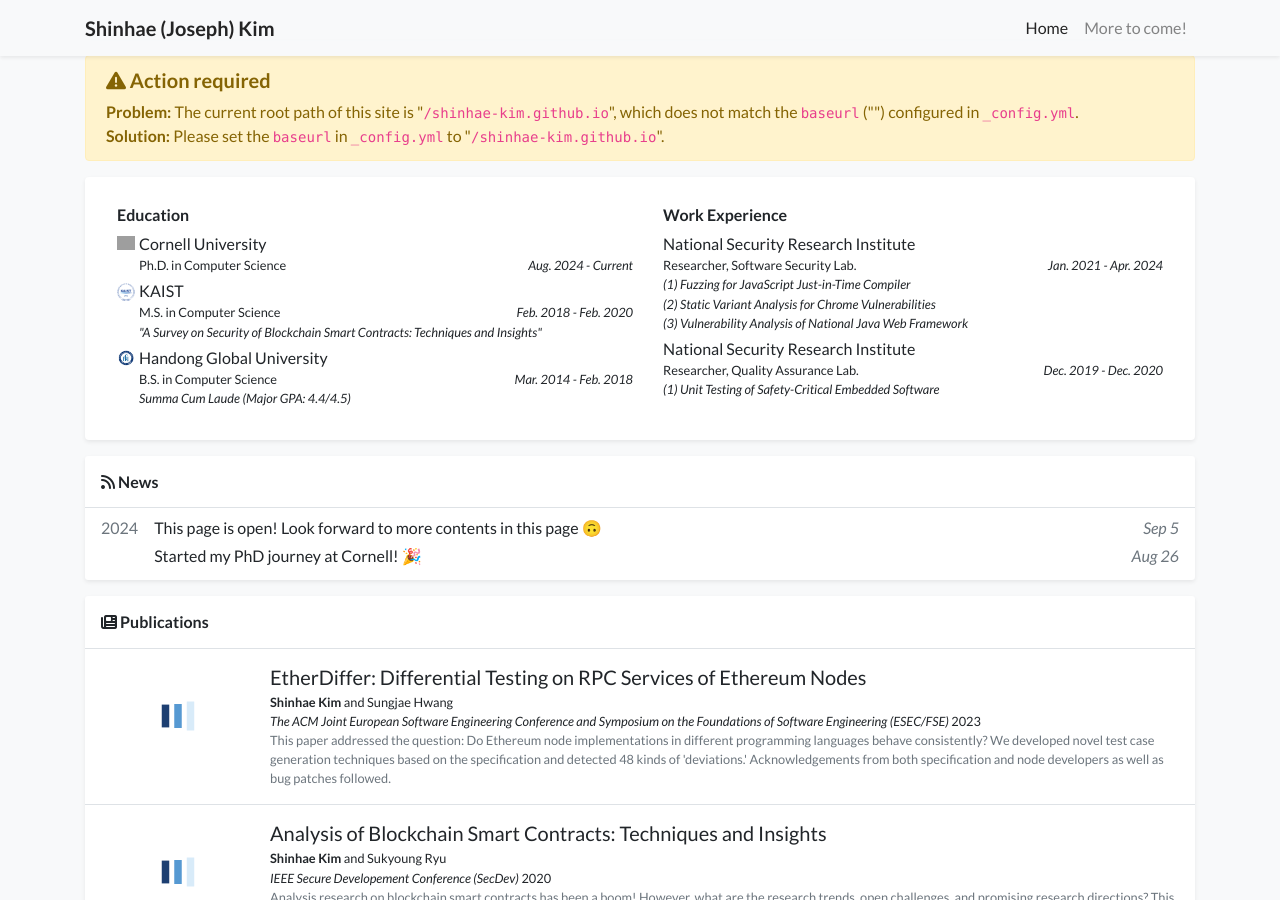
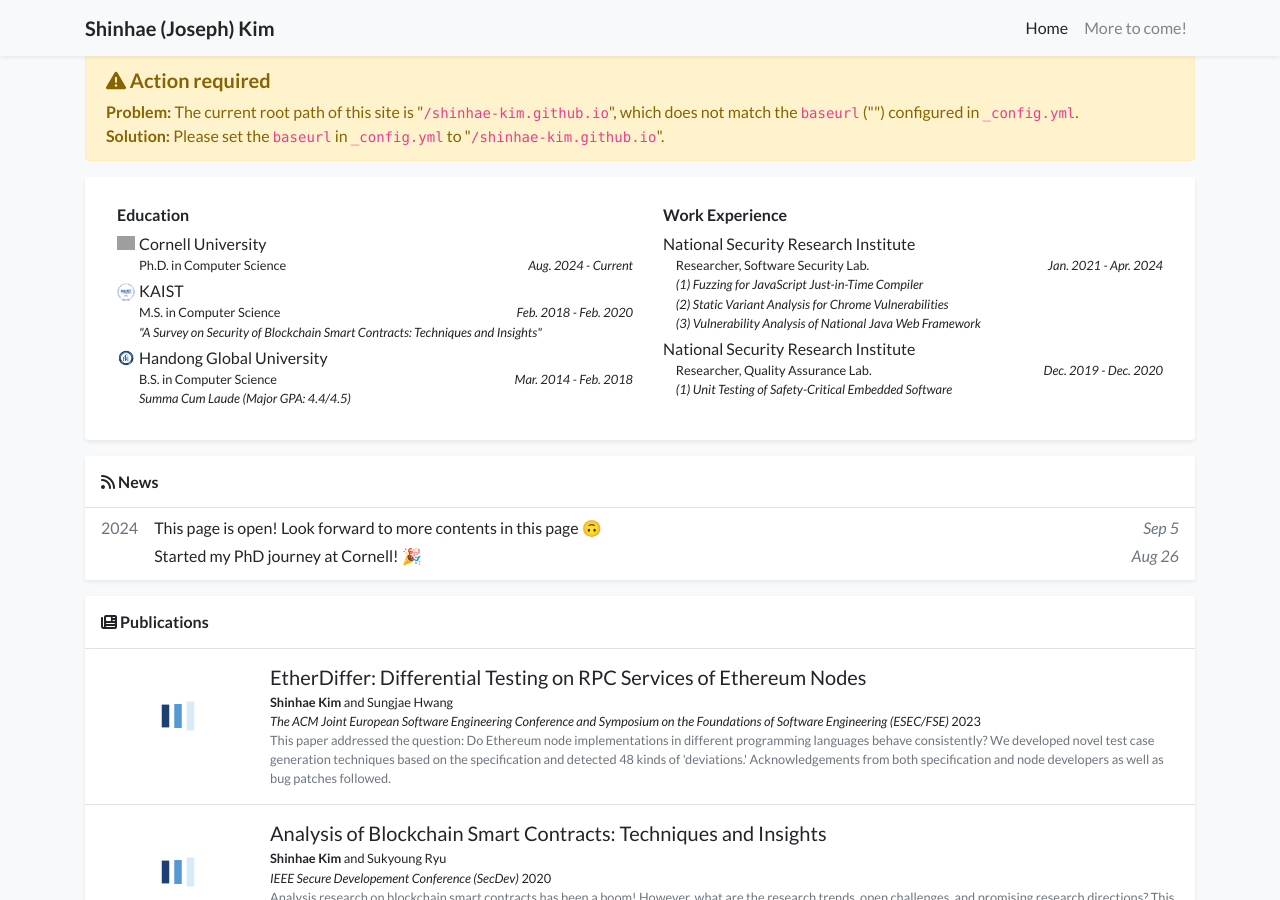
Before and after one commit to shinhae-kim/shinhae-kim.github.io, a Jekyll site: the page index.html, which Jekyll copies as it is, in a window 1280 px wide and 900 px high, scrolled down 524 px. Built offline with Jekyll 4.4.1, drawn with Linux system fonts in a browser that asks for light colours; a style sheet for code colours, icons or effects is not loaded; grey boxes are pictures that could not be loaded.

Commit message:
indented details in work experience

```diff
--- a/index.html
+++ b/index.html
@@ -210,30 +210,31 @@ document.querySelectorAll(".root-path-text").forEach(function(element){
                                             <div>National Security Research Institute</div>
                                             <div class="small"></div>
                                             <div class="small d-flex">
-                                                <div>Researcher, Software Security Lab.</div>
+                                                <div style="padding-left: 1em">Researcher, Software Security Lab.</div>
                                                 <div class="mt-auto ml-auto no-break"><em>Jan. 2021 - Apr. 2024</em></div>
                                             </div>
                                             <div class="small">
-                                                <div><i> (1) Fuzzing for JavaScript Just-in-Time Compiler </i></div>
+                                                <div style="padding-left: 1em"><i> (1) Fuzzing for JavaScript Just-in-Time Compiler </i></div>
                                             </div>
                                             <div class="small">
-                                                <div><i> (2) Static Variant Analysis for Chrome Vulnerabilities </i></div>
+                                                <div style="padding-left: 1em" ><i> (2) Static Variant Analysis for Chrome Vulnerabilities </i></div>
                                             </div>
+
                                             <div class="small">
-                                                <div><i> (3) Vulnerability Analysis of National Java Web Framework </i></div>
+                                                <div style="padding-left: 1em"><i> (3) Vulnerability Analysis of National Java Web Framework </i></div>
                                             </div>
-                                        </div>
+				        </div>
                                     </li>
                                     <li class="media mb-1">
                                         <div class="media-body">
                                             <div>National Security Research Institute</div>
                                             <div class="small"></div>
                                             <div class="small d-flex">
-                                                <div>Researcher, Quality Assurance Lab.</div>
+                                                <div style="padding-left: 1em">Researcher, Quality Assurance Lab.</div>
                                                 <div class="mt-auto ml-auto no-break"><em>Dec. 2019 - Dec. 2020</em></div>
                                             </div>
                                             <div class="small">
-                                                <div><i> (1) Unit Testing of Safety-Critical Embedded Software </i></div>
+                                                <div style="padding-left: 1em"><i> (1) Unit Testing of Safety-Critical Embedded Software </i></div>
                                             </div>
                                         </div>
                                     </li>
```
